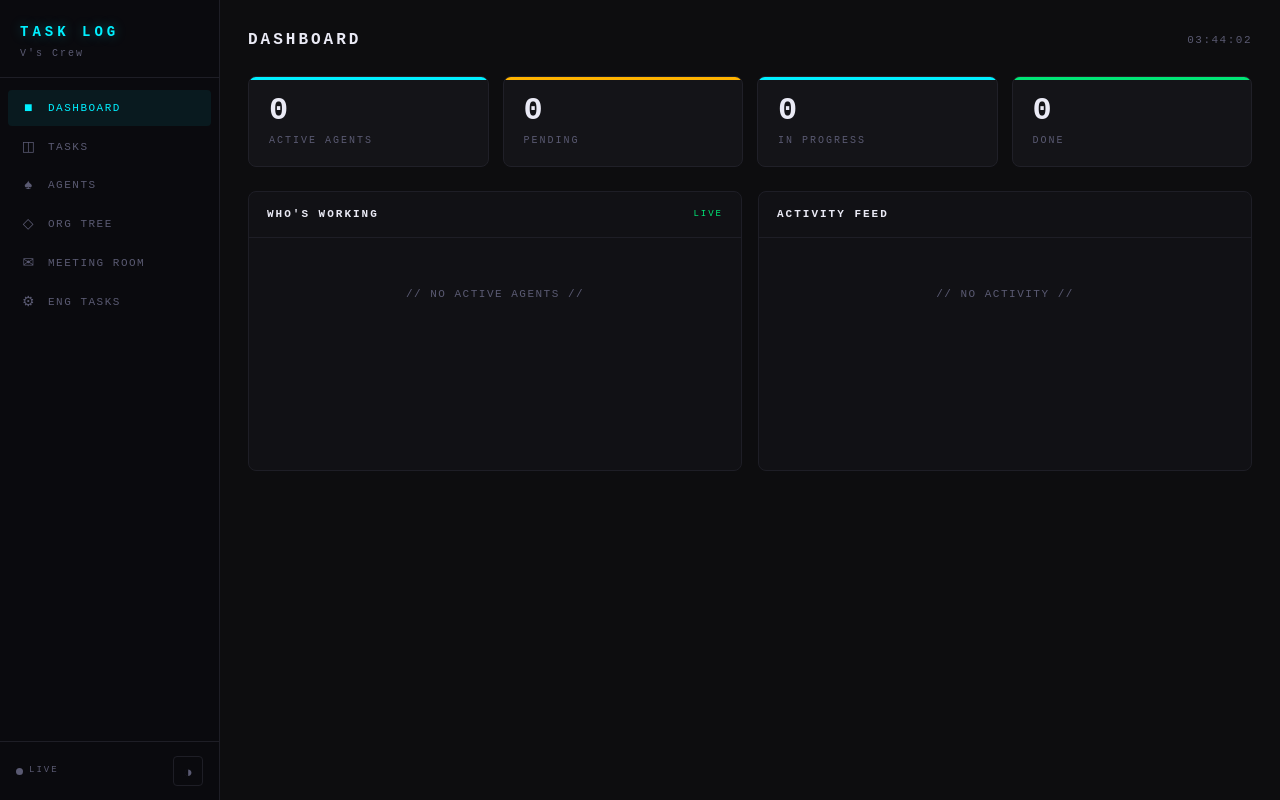
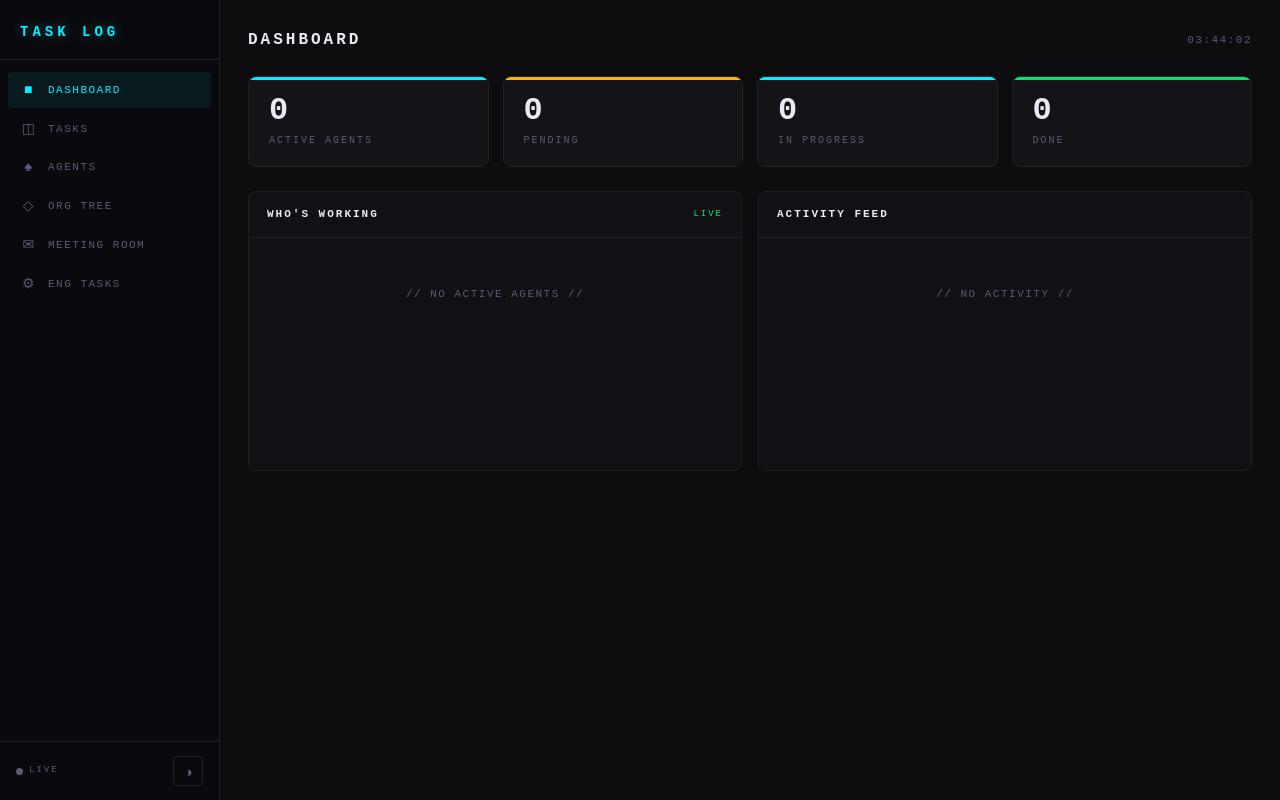
Before and after one commit to alenezi6605/task-log, a website: page public/index.html in a window 1280 px wide. Drawn offline with Linux system fonts and the light colour scheme; no server answers.

Commit message:
Remove V's Crew subtitle from site header and page title
Co-Authored-By: Claude Sonnet 4.6 <noreply@anthropic.com>

```diff
--- a/public/index.html
+++ b/public/index.html
@@ -3,7 +3,7 @@
 <head>
   <meta charset="UTF-8" />
   <meta name="viewport" content="width=device-width, initial-scale=1.0" />
-  <title>Task Log // V's Crew</title>
+  <title>TASK LOG</title>
   <link rel="stylesheet" href="style.css" />
 </head>
 <body>
@@ -12,7 +12,6 @@
   <nav class="sidebar" id="sidebar">
     <div class="sidebar-brand">
       <span class="brand-title">TASK LOG</span>
-      <span class="brand-sub">V's Crew</span>
     </div>
     <ul class="sidebar-nav">
       <li>
```
